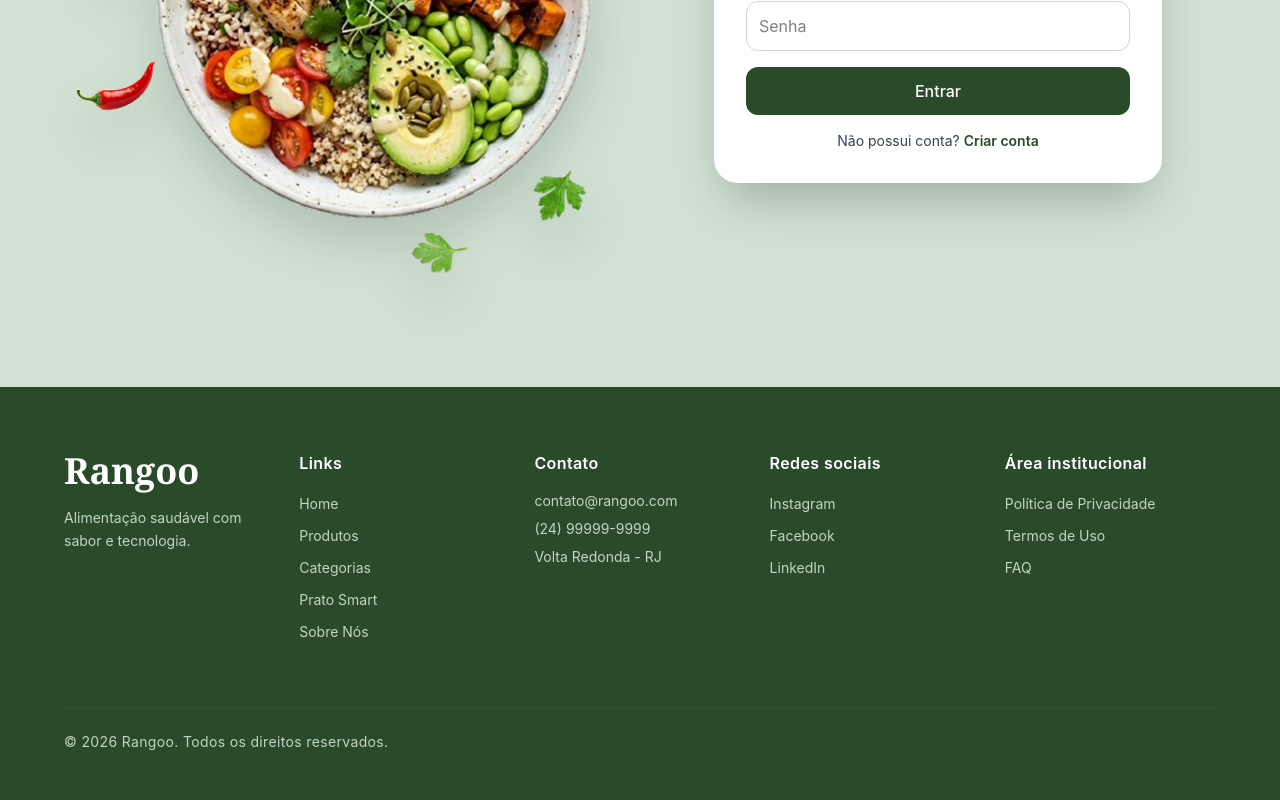
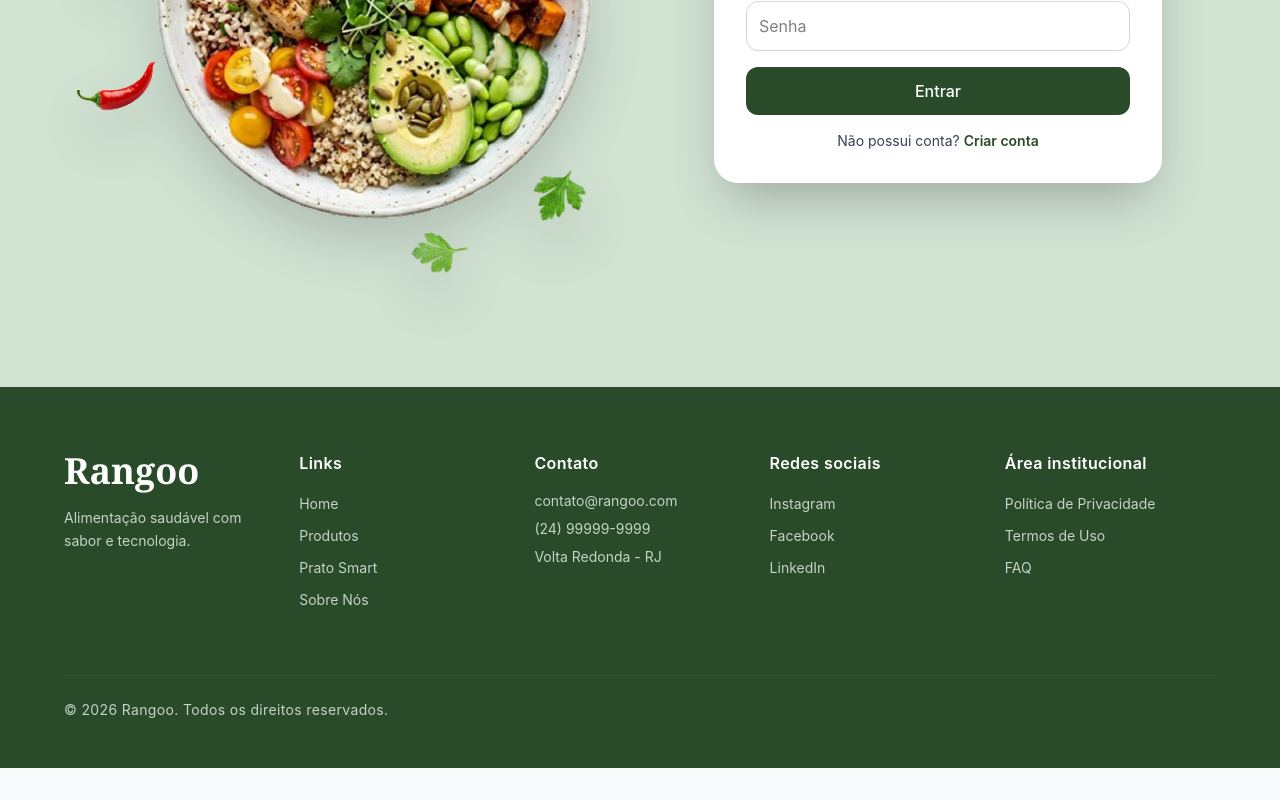
Before and after one commit to Grupo06-Turma14Js/rangoo_react, a React (Vite) app: page /login in a window 1280 px wide. Shown: the part 413-1213 px from the top of the page. After the commit the page ends 1181 px from the top, so only its background shows below. Built offline with nearby package versions, Linux system fonts and the light colour scheme; a web font is replaced by a local one.

Commit message:
🐛 fix: footer links / IMC recomendações

```diff
--- a/src/components/Footer.tsx
+++ b/src/components/Footer.tsx
@@ -26,11 +26,19 @@ export default function Footer() {
               Links
             </h4>
             <ul className="space-y-2">
-              {['Home', 'Produtos', 'Categorias', 'Prato Smart', 'Sobre Nós'].map((item) => (
-                <li key={item}>
-                  <a href="#" className="text-[#C2D4C4] hover:text-white text-sm transition-colors duration-150">
-                    {item}
-                  </a>
+              {[
+                { label: 'Home',        path: '/'           },
+                { label: 'Produtos',    path: '/produtos'   },
+                { label: 'Prato Smart', path: '/PratoSmart' },
+                { label: 'Sobre Nós',   path: '/sobre'      },
+              ].map((item) => (
+                <li key={item.label}>
+                  <Link
+                    to={item.path}
+                    className="text-[#C2D4C4] hover:text-white text-sm transition-colors duration-150"
+                  >
+                    {item.label}
+                  </Link>
                 </li>
               ))}
             </ul>
--- a/src/components/Produto/Produtomodal.tsx
+++ b/src/components/Produto/Produtomodal.tsx
@@ -61,8 +61,8 @@ const ProductModal: React.FC<ProductModalProps> = ({
         descricao: product.descricao,
         preco: product.preco.toString(),
         ativo: product.ativo,
-        imcMin: product.imcMin?.toString() ?? '',
-        imcMax: product.imcMax?.toString() ?? '',
+        imcMin: product.imcMin != null ? String(Number(product.imcMin)) : '',
+        imcMax: product.imcMax != null ? String(Number(product.imcMax)) : '',
         objetivo: product.objetivo ?? '',
         foto: (product as any).foto ?? '',
         categoria: product.categoria?.id
--- a/src/pages/pratosmart/PratoSmart.tsx
+++ b/src/pages/pratosmart/PratoSmart.tsx
@@ -19,14 +19,22 @@ function calcularIMC(peso: number, altura: number): IMCResult {
     return { valor: imc, classificacao: "Obesidade grau II+", dica: "Priorize refeições ricas em fibras e proteína magra. Nossas opções especializadas podem ser um ótimo ponto de partida." };
 }
 
-const OBJETIVOS: { id: Objetivo; label: string; emoji: string }[] = [
+const TODOS_OBJETIVOS: { id: Objetivo; label: string; emoji: string }[] = [
     { id: "emagrecimento", label: "Emagrecimento",  emoji: "🔥" },
     { id: "ganho-massa",   label: "Ganho de massa", emoji: "💪" },
-    { id: "vegetariano", label: "Vegetariano", emoji: "🥦" },
+    { id: "vegetariano",   label: "Vegetariano",    emoji: "🥦" },
     { id: "diabetico",     label: "Diabético",       emoji: "🩺" },
     { id: "sem-lactose",   label: "Sem lactose",     emoji: "🥛" },
     { id: "sem-gluten",    label: "Sem glúten",      emoji: "🌾" },
 ];
+
+function getObjetivosDisponiveis(imc: number) {
+    return TODOS_OBJETIVOS.filter((obj) => {
+        if (obj.id === "emagrecimento") return imc >= 25;
+        if (obj.id === "ganho-massa")   return imc < 25;
+        return true;
+    });
+}
 
 const VISIBLE = 4;
 
@@ -91,9 +99,6 @@ export default function PratoSmart() {
                             className="bg-[#2d5a27] text-white text-sm font-semibold px-6 py-3 rounded-full hover:bg-[#3d7535] transition"
                         >
                             Calcule IMC
-                        </button>
-                        <button className="border border-[#2d5a27] text-[#2d5a27] text-sm font-semibold px-6 py-3 rounded-full hover:bg-[#e8ede4] transition">
-                            Saiba Mais
                         </button>
                     </div>
                 </div>
@@ -187,7 +192,7 @@ export default function PratoSmart() {
                         <div className="border-t border-[#e8ede4] pt-6">
                             <p className="text-sm font-semibold text-[#1a1a1a] mb-4">Qual é o seu objetivo?</p>
                             <div className="grid grid-cols-2 gap-2">
-                                {OBJETIVOS.map((obj) => (
+                                {resultado && getObjetivosDisponiveis(resultado.valor).map((obj) => (
                                     <button
                                         key={obj.id}
                                         onClick={() => handleObjetivo(obj.id)}
```
